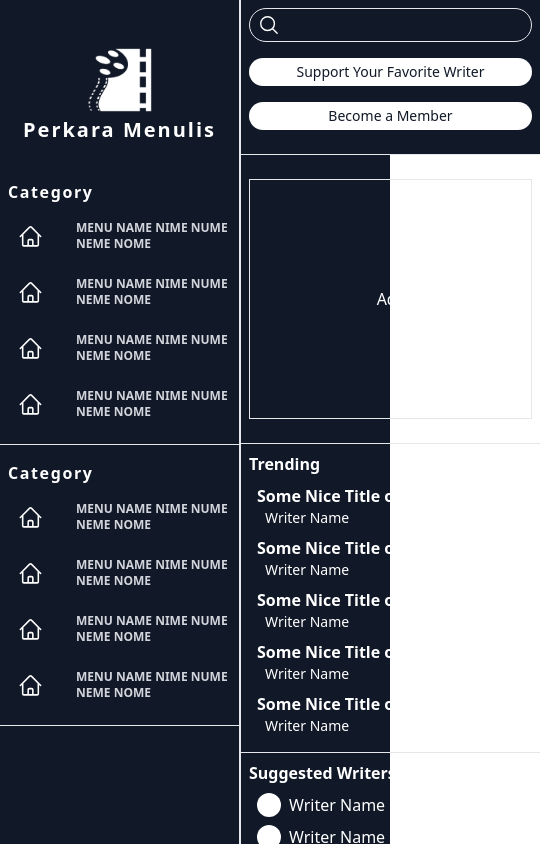
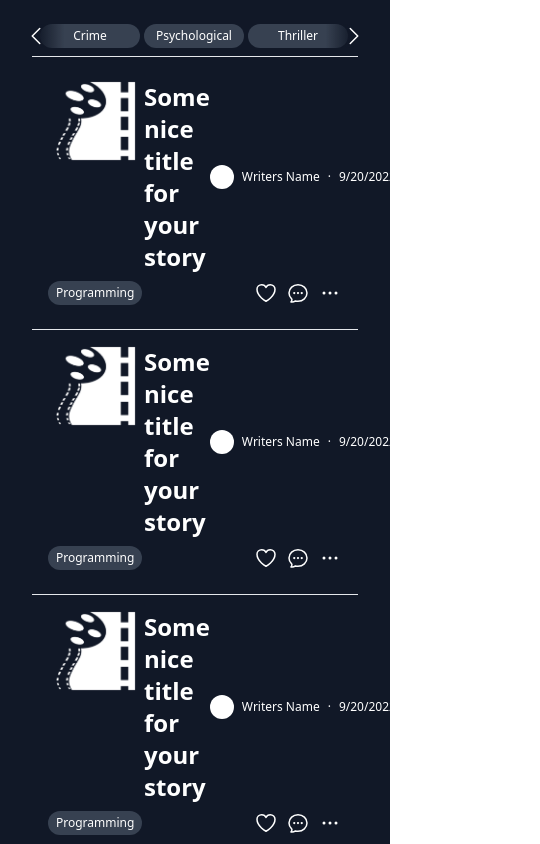
Before and after one commit to razaqisama/perkara-menulis, a React (Create React App) app: page / in a window 390 px wide. Shown: the whole page, 540 px wide, since content can reach past the window. Built offline with nearby package versions, Linux system fonts and the light colour scheme.

Commit message:
Add Mobile View

```diff
--- a/src/Components/Global/InformationPanel.js
+++ b/src/Components/Global/InformationPanel.js
@@ -3,7 +3,7 @@ import { SearchBar } from "./SearchBar"
 
 export const InformationPanel = () => {
     return (
-        <div className="h-full min-w-[300px] max-w-[300px] border-l-[1px] overflow-y-auto">
+        <div className="hidden lg:inline h-full min-w-[300px] max-w-[300px] border-l-[1px] overflow-y-auto">
             <div className="flex flex-col border-b-[1px] pb-4 sticky top-0 bg-gray-900 z-[99]">
                 <SearchBar />
                 <div className="cursor-pointer rounded-full m-2 px-2 py-1 bg-white">
--- a/src/Components/Global/Sidebar.js
+++ b/src/Components/Global/Sidebar.js
@@ -6,7 +6,7 @@ export const Sidebar = ({menu}) => {
     const menuDummy = Array(2).fill({})
     const subMenuDummy = Array(4).fill({})
     return (
-        <div className={`relative h-full ${isExtended ? "w-[240px]" : "w-[60px]" } border-r-[1px] flex flex-col transition-[width] duration-300 ease-in-out`}>
+        <div className={`relative h-full ${isExtended ? "w-[240px]" : "w-[60px]" } border-r-[1px] hidden lg:flex flex-col transition-[width] duration-300 ease-in-out`}>
             <div
                 onClick={(e) => {
                     e.preventDefault();
--- a/src/Components/Home/StoryPreview.js
+++ b/src/Components/Home/StoryPreview.js
@@ -29,7 +29,7 @@ export const StoryPreview = () => {
                     <p>9/20/2022</p>
                 </div>
             </div>
-            <p className="text-sm text-gray-300">{cutWord(lorem)}</p>
+            <p className="hidden md:inline text-sm text-gray-300">{cutWord(lorem)}</p>
             <div className="flex flex-row justify-between py-2">
                 <p className="rounded-full px-2 py-1 bg-gray-700 text-xs">Programming</p>
                 <div className="flex flex-row space-x-2">
--- a/src/Pages/Home.js
+++ b/src/Pages/Home.js
@@ -6,7 +6,7 @@ import {
 export const Home = () => {
     const stories = Array(9).fill({})
     return (
-        <div className="flex flex-col w-full px-16 py-8">
+        <div className="flex flex-col w-full px-8 lg:px-16 py-2 lg:py-8">
             <TagSelector />
             {
                 stories.map((item, index) => {
```
